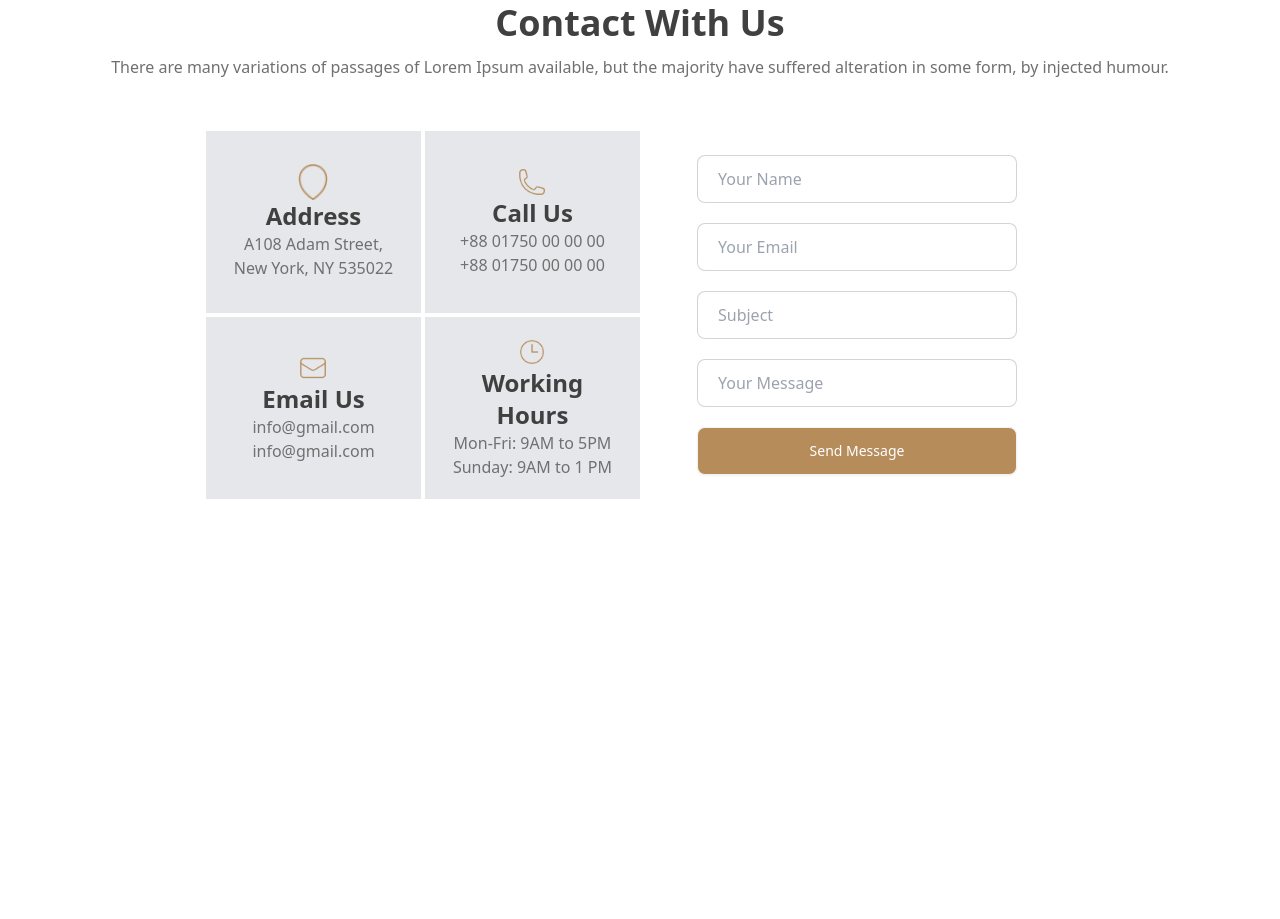
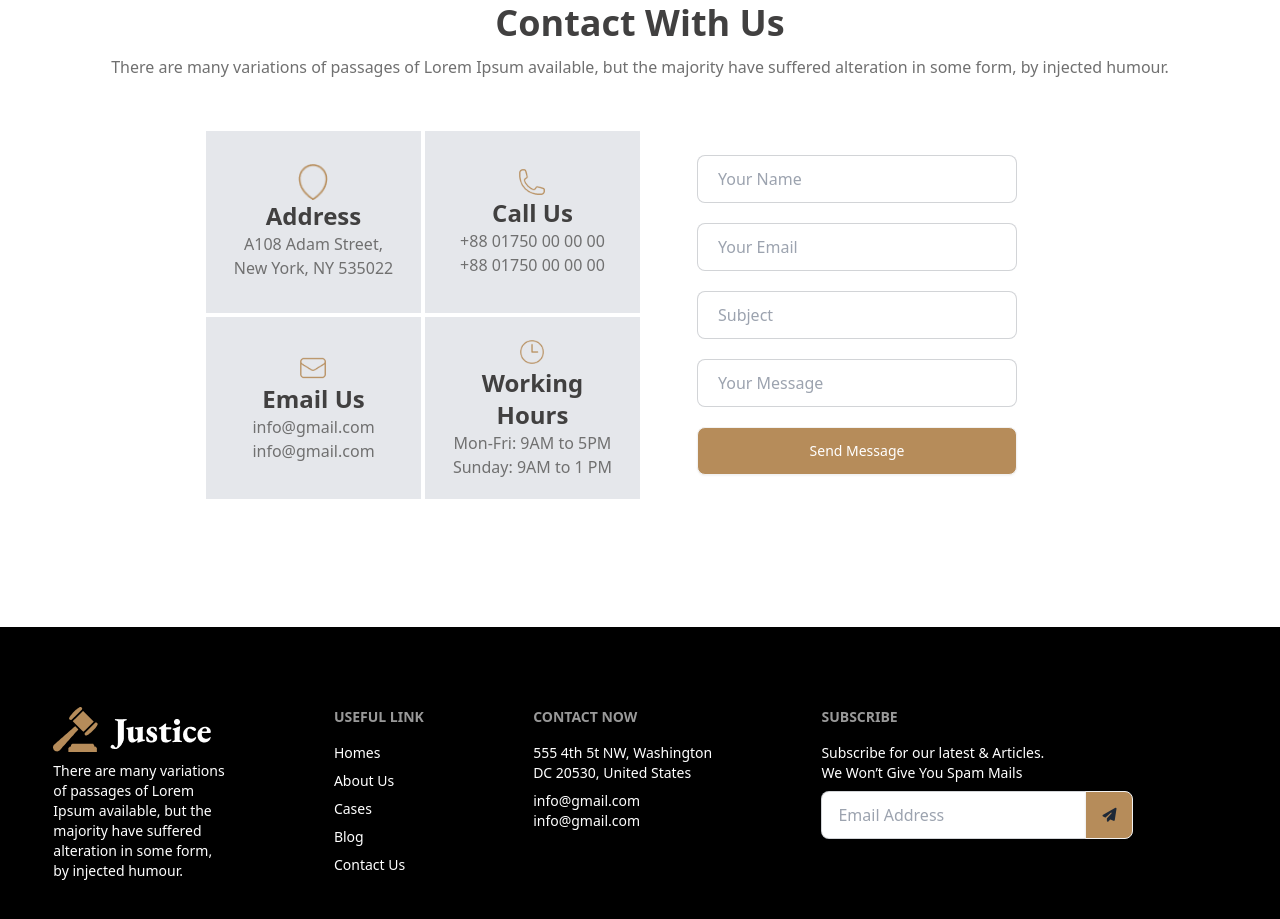
Before and after one commit to mohammaduzzal/legal-solution, a plain HTML site: page index.html in a window 1280 px wide. Shown: the part 2835-3754 px from the top of the page. Before the commit the page ends 3462 px from the top, so only its background shows below. Drawn offline with nearby package versions, Linux system fonts and the light colour scheme.

Commit message:
added the footer section and the end

```diff
--- a/index.html
+++ b/index.html
@@ -374,7 +374,7 @@
 
             </div>
           </div>
-          <img src="./images/faq.png" class="rounded-lg shadow-xl" />
+          <img src="./images/faq.png" class="rounded-lg shadow-xl w-full" />
         </div>
       </div>
 
@@ -447,7 +447,43 @@
   </main>
 
   <!-- footer section -->
-  <footer></footer>
+  <footer class=" bg-black py-20 text-white ">
+    <div class="footer w-11/12 mx-auto">
+      <aside>
+        <img src="./images/logo.png" alt="">
+        <p>
+          There are many variations <br> of passages of Lorem <br> Ipsum available, but the <br> majority have suffered <br>alteration in some form,<br> by injected humour.
+        </p>
+      </aside>
+      <nav>
+        <h6 class="footer-title">Useful Link</h6>
+        <a class="link link-hover">Homes</a>
+        <a class="link link-hover">About Us</a>
+        <a class="link link-hover">Cases</a>
+        <a class="link link-hover">Blog</a>
+        <a class="link link-hover">Contact Us</a>
+      </nav>
+      <nav>
+        <h6 class="footer-title">Contact Now</h6>
+        <a class="link link-hover">555 4th 5t NW, Washington
+         <br> DC 20530, United States</a>
+        <a class="link link-hover">info@gmail.com
+        <br>  info@gmail.com</a>
+      </nav>
+      <nav>
+        <h6 class="footer-title">Subscribe</h6>
+        <a class="link link-hover">Subscribe for our latest & Articles. <br> We Won’t Give You Spam Mails</a>
+        <div class="join">
+          <input
+            type="text"
+            placeholder="Email Address"
+            class="input input-bordered join-item " />
+          <button class="btn bg-primary join-item"><i class="fa-solid fa-paper-plane"></i></button>
+        </div>
+      </nav>
+    </div>
+   </footer>
+
 </body>
 
 </html>
```
